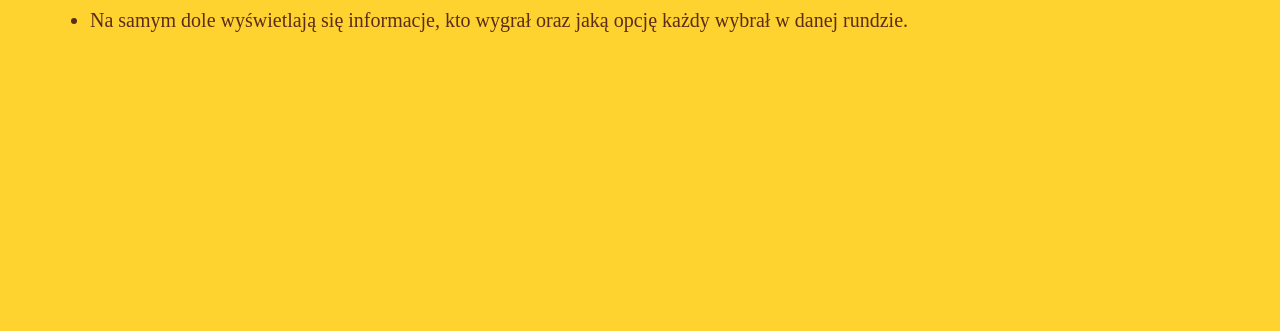
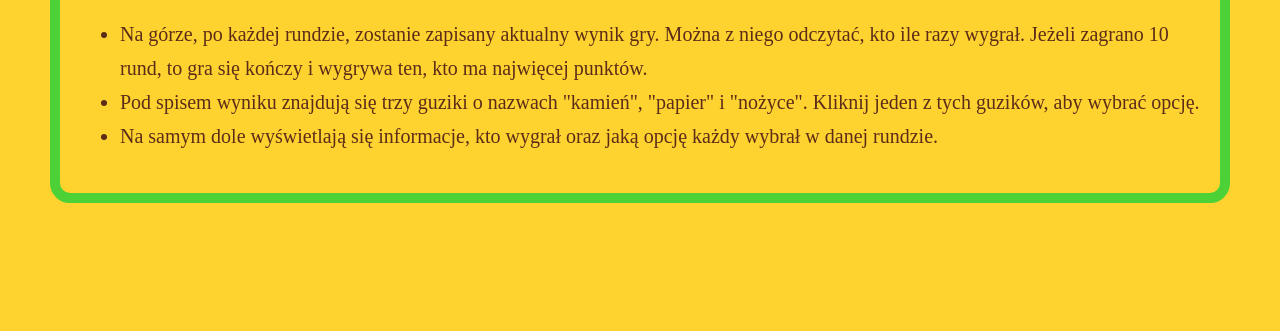
Before and after one commit to KevinKaluzny/javascript-prework, a website: page index.html in a window 1280 px wide. Shown: the part 469-800 px from the top of the page. Drawn offline with Linux system fonts and the light colour scheme.

Commit message:
Add box to instruction in html

```diff
--- a/index.html
+++ b/index.html
@@ -23,6 +23,7 @@
 			<div id="messages"></div>
 		</div>
 
+		<div class="box">
 			<h2>Instrukcja</h2>
 
 			<ul>
@@ -33,6 +34,7 @@
 				<li>Na samym dole wyświetlają się informacje, kto wygrał oraz jaką opcję każdy wybrał w danej rundzie.</li>
 			</ul>
 		</div>
+	</div>
 	<script src="js/functions.js"></script>
 	<script src="js/script.js"></script>
 </body>
--- a/sass/style.scss
+++ b/sass/style.scss
@@ -22,4 +22,6 @@ body {
     border: solid 10px $color-three;
     border-radius: 20px;
     padding: 20px;
+    margin-bottom: 30px;
+    min-height: 150px;
 }
```
Also changed, not shown: css/style.css, 1 other file. Lines whose indentation alone changed are shown as unchanged.
